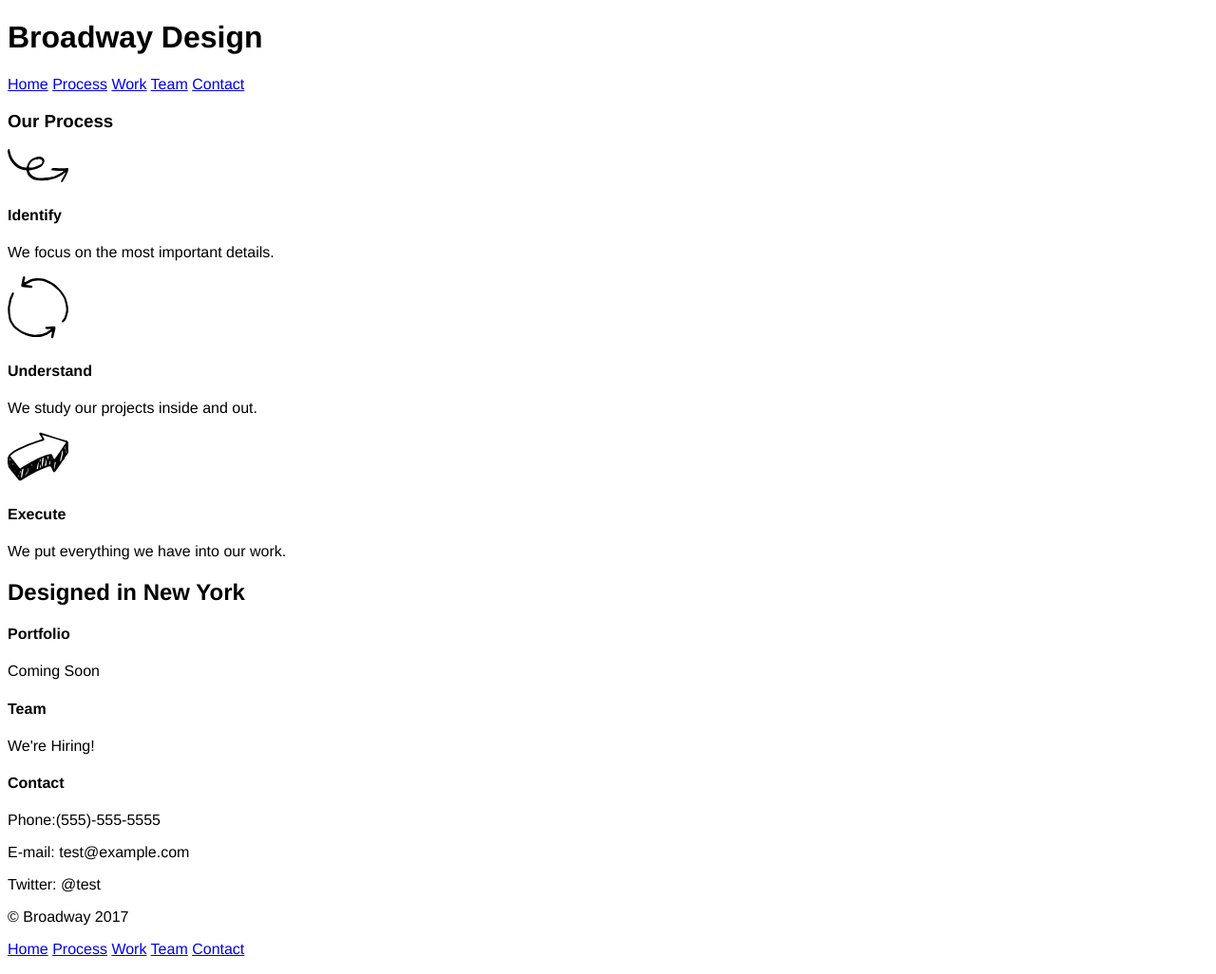
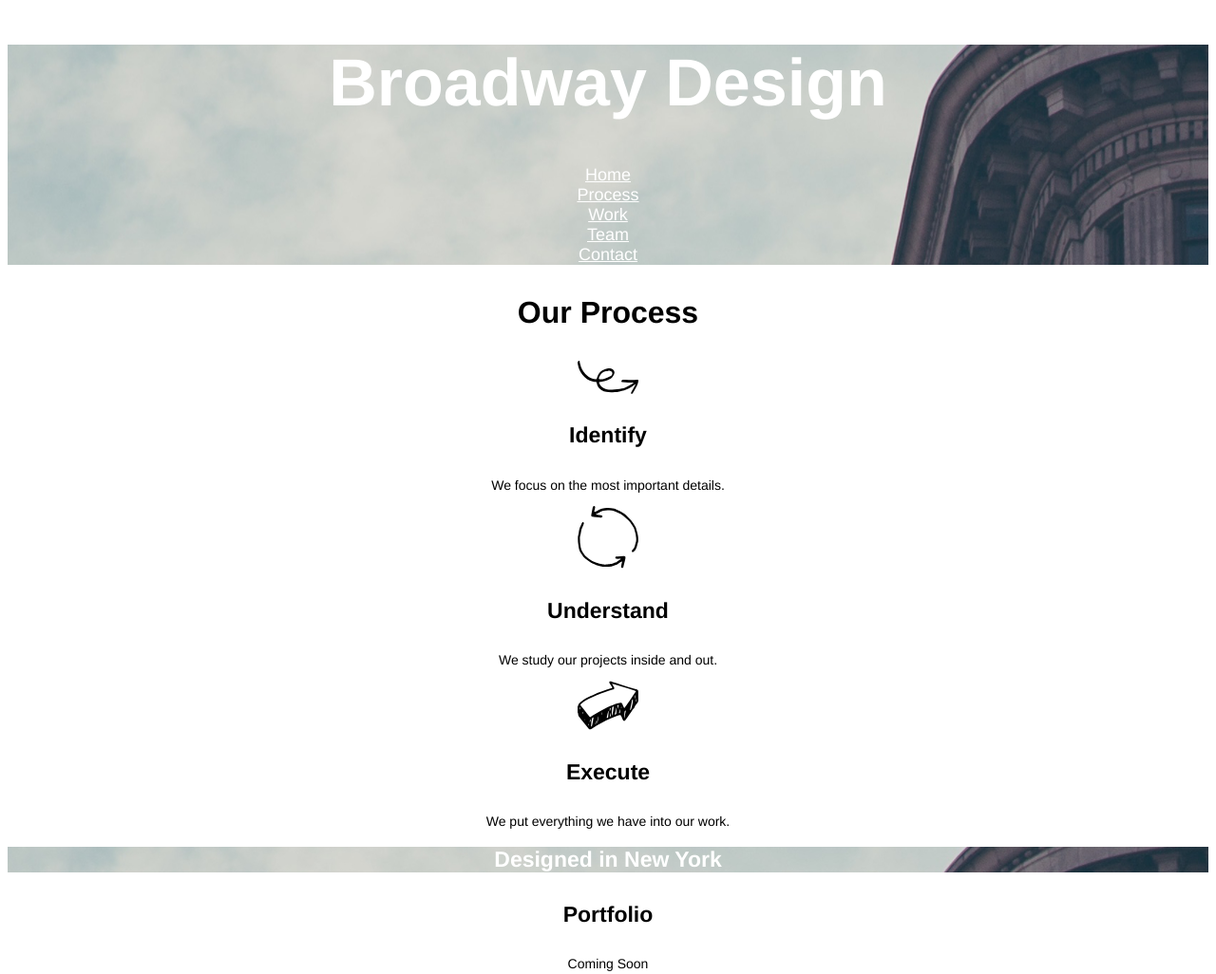
Before and after one commit to lkcody/broadway, a plain HTML site: page index.html in a window 1280 px wide. Shown: the top 1026 px of the page at 95% size. Drawn offline with Linux system fonts and the light colour scheme; files that its build step writes are made by us from their sources; files whose address does not match are found by name.

Commit message:
Finished code

```diff
--- a/index.html
+++ b/index.html
@@ -40,10 +40,6 @@
     </div>
     <div class="footer">
     <p>© Broadway 2017</p>
-    <a href = "#home" target="_blank">Home</a>
-    <a href = "#process" target="_blank">Process</a>
-    <a href = "#work" target="_blank">Work</a>
-    <a href = "#team" target="_blank">Team</a>
-    <a href = "#contact" target="_blank">Contact</a>
+
     </body>
 </html>
--- /dev/null
+++ b/resources/css/style.css
@@ -0,0 +1,52 @@
+* {
+  font-family: Helvetica;
+}
+h1,h2,h3,h4,h5,h6,p{
+  text-align: center;
+}
+
+a{
+  text-align: center;
+}
+
+img,a{
+    display: block;
+    margin: 0 auto;
+}
+
+h1{
+  font-size: 70px;
+  font-weight: bold;
+  color: white;
+}
+
+h2{
+  font-size: 23px;
+  font-weight: bold;
+  color: white;
+}
+
+h3{
+  font-size:32px;
+  font-weight: bold;
+  color: black;
+}
+
+h4{
+  font-size:23px;
+  font-weight: bold;
+  color: black;
+}
+
+p{
+  font-size: 14px
+}
+
+.header{
+  background-image: url("/Users/leacody/Documents/GitHub/broadway/resources/the-flatiron-building.png")
+}
+
+a{
+ font-size: 18px;
+ color:white;
+}
--- a/resources/style.css
+++ /dev/null
@@ -1,3 +0,0 @@
-* {
-  font-family: Helvetica;
-}
```
Also changed, not shown: 2 other files.
